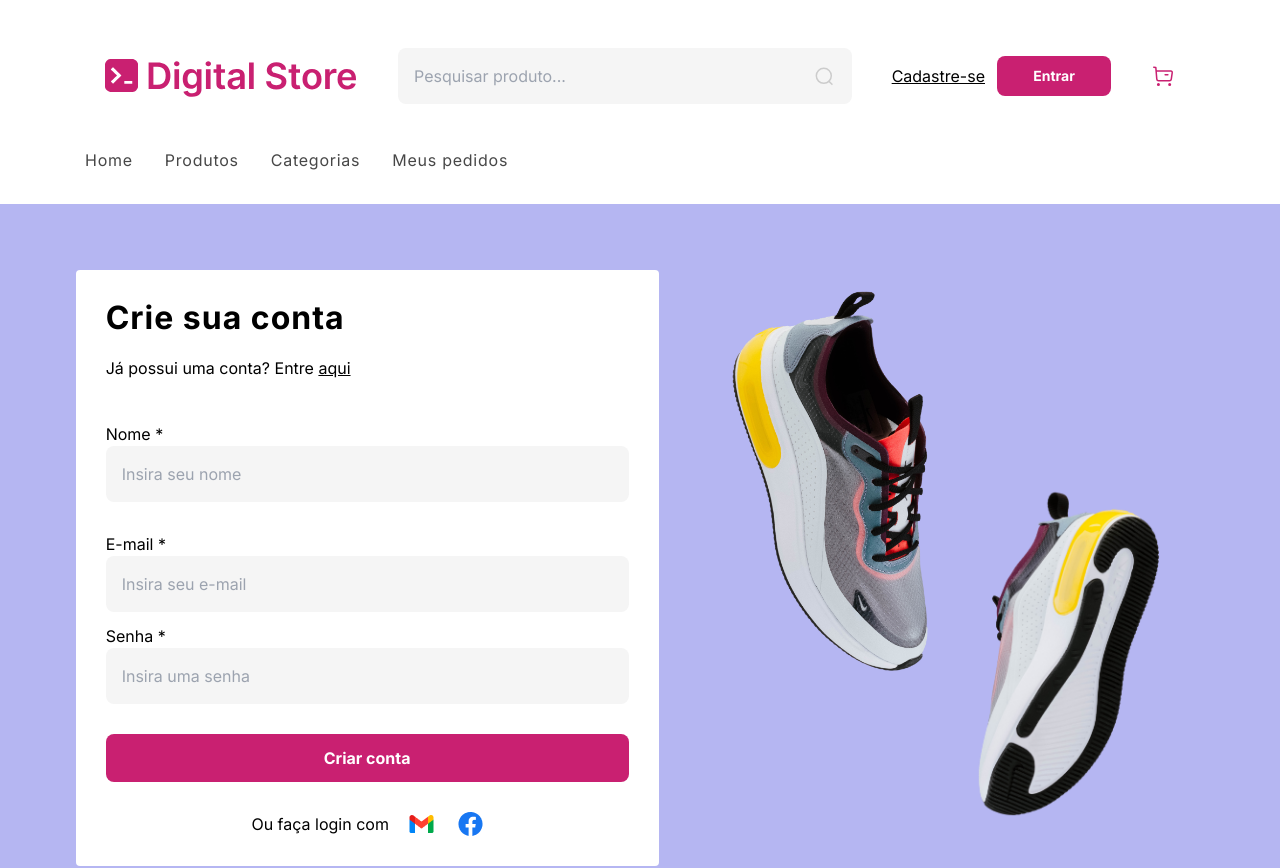
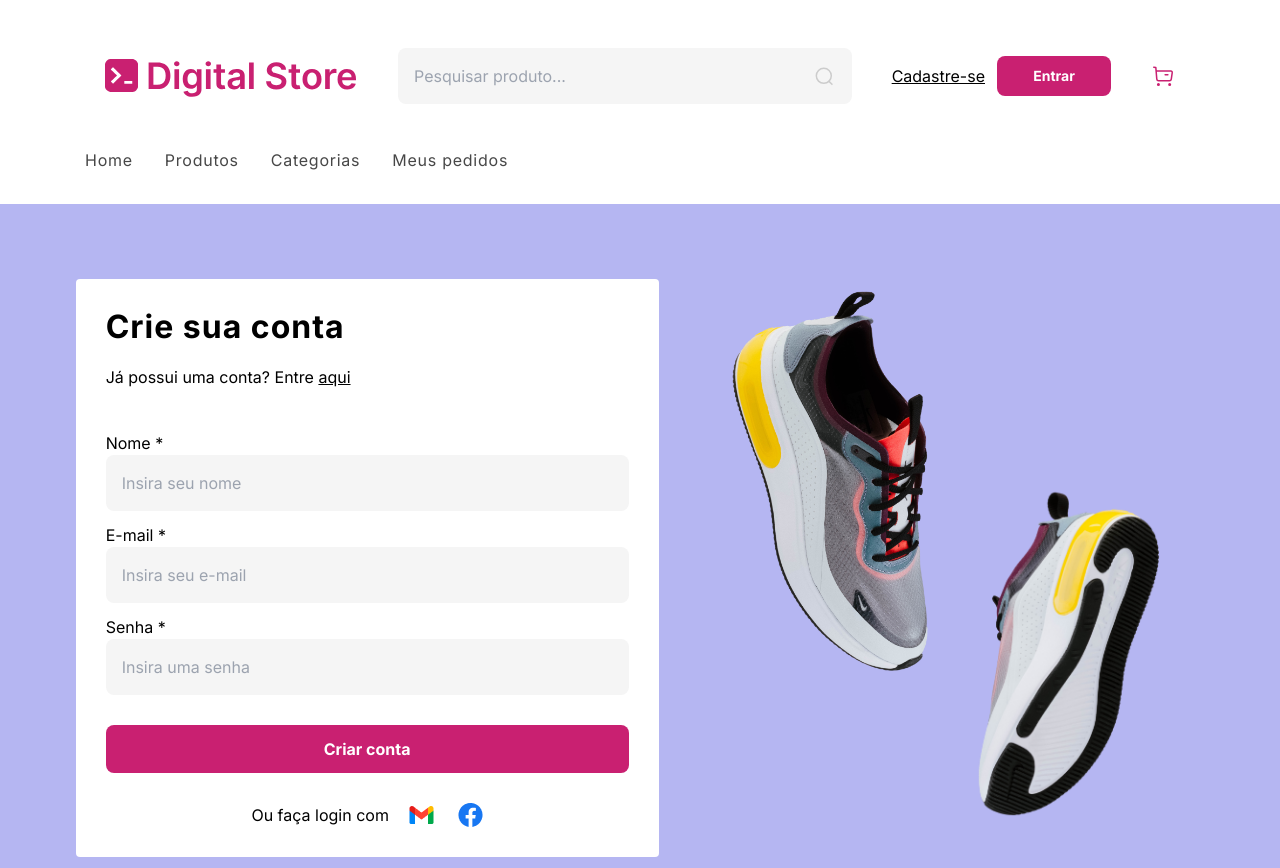
Before and after one commit to flaviare1s/drip-store, a React (Vite) app: page /register in a window 1280 px wide. Shown: the top 868 px of the page. Built offline with nearby package versions, Linux system fonts and the light colour scheme; no server answers.

Commit message:
Ajusta página de cadastro

```diff
--- a/src/pages/Register.jsx
+++ b/src/pages/Register.jsx
@@ -59,7 +59,7 @@ export const Register = () => {
               Nome *
             </label>
             <input
-              className="w-full p-4 bg-light-gray-3 rounded-lg mb-[30px]"
+              className="w-full p-4 bg-light-gray-3 rounded-lg"
               type="text"
               id="nome"
               placeholder="Insira seu nome"
@@ -68,11 +68,11 @@ export const Register = () => {
               })}
             />
             {errors.password && (
-              <small className="text-red-500">{errors.email.message}</small>
+              <small className="text-red-500">{errors.nome.message}</small>
             )}
           </div>
           <div className="flex flex-col">
-            <label htmlFor="email">E-mail *</label>
+            <label className="mt-3" htmlFor="email">E-mail *</label>
             <input
               className="w-full p-4 bg-light-gray-3 rounded-lg"
               type="email"
```
